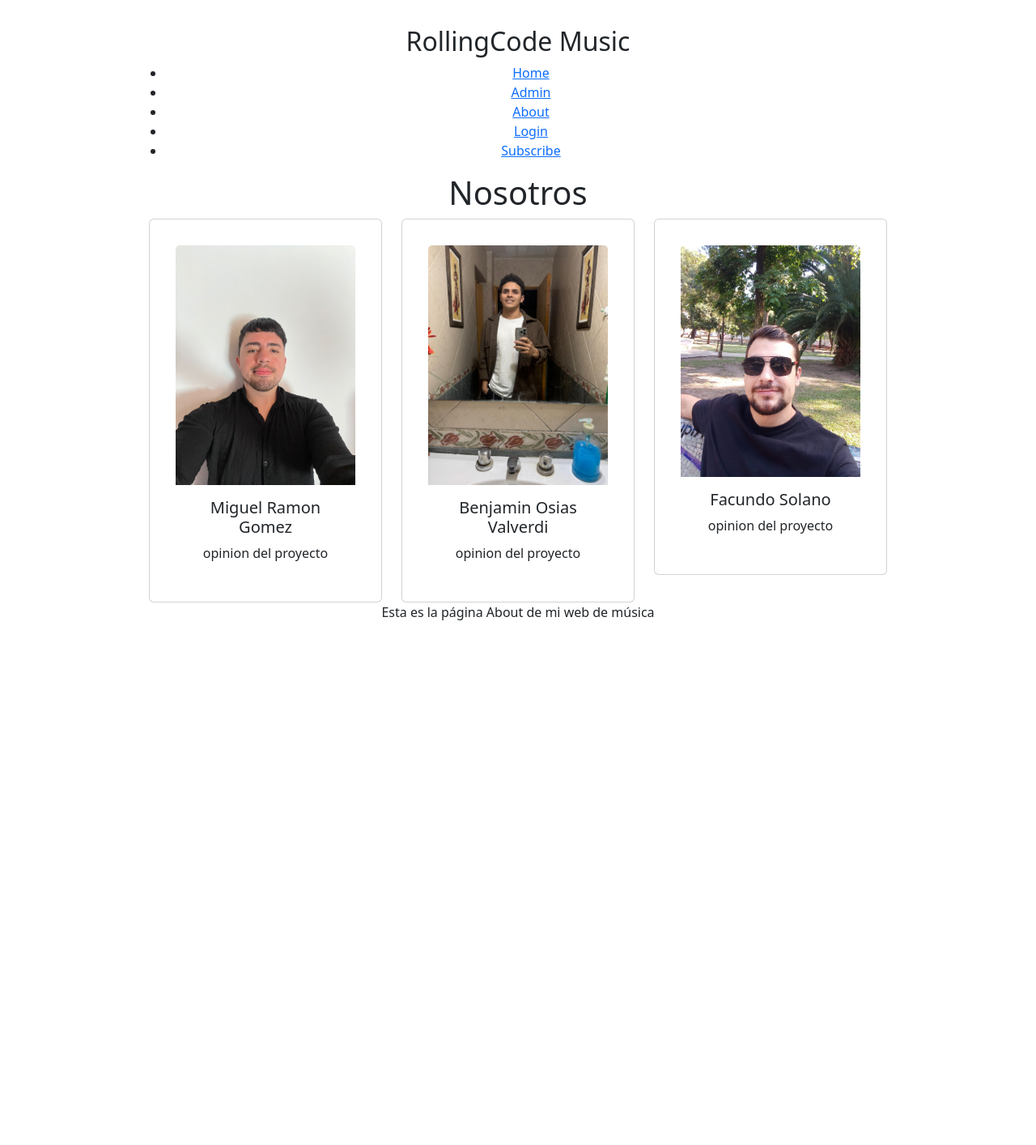
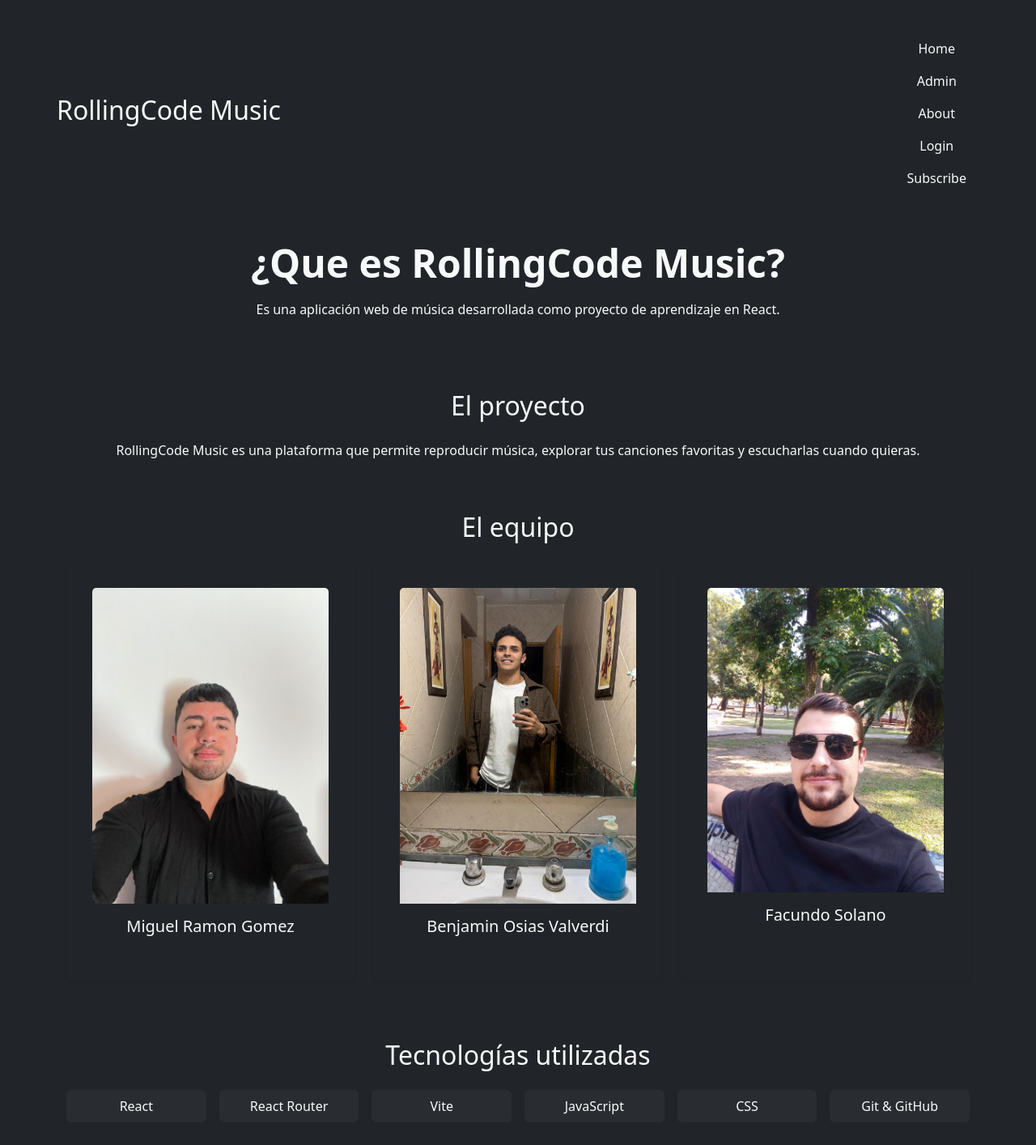
Before and after one commit to mkgz29/RollingCode-Music, a React (Vite) app: page /about in a window 1280 px wide. Shown: the top 1414 px of the page at 81% size. Before the commit the page ends 816 px from the top, so only its background shows below. Built offline with nearby package versions, Linux system fonts and the light colour scheme.

Commit message:
estilos a la page about

```diff
--- a/index.html
+++ b/index.html
@@ -5,8 +5,12 @@
     <link rel="icon" type="image/svg+xml" href="/vite.svg" />
     <meta name="viewport" content="width=device-width, initial-scale=1.0" />
     <title>rolling-code-music</title>
+    <link
+      href="https://cdn.jsdelivr.net/npm/bootstrap@5.3.3/dist/css/bootstrap.min.css"
+      rel="stylesheet"
+    />
   </head>
-  <body>
+  <body class="bg-dark text-light min-vh-100">
     <div id="root"></div>
     <script type="module" src="/src/main.jsx"></script>
   </body>
--- a/src/components/Cardabout.jsx
+++ b/src/components/Cardabout.jsx
@@ -10,25 +10,23 @@ const images = {
 
 const Cardabout = ({ cards }) => {
   return (
-    <div className="container text-center">
-      <div className="row">
+    <>
       {cards.map((card) => (
-          <div className="col" key={card.id}>
-            <div className="card mx-auto" style={{ width: "18rem" }}>
+        <div className="col-md-4" key={card.id}>
+          <div className="card bg-dark text-light h-100 border-0 shadow-sm">
             <img
               src={images[card.img]}
               className="card-img-top"
               alt={card.title}
             />
-              <div className="card-body">
+            <div className="card-body text-center">
               <h5 className="card-title">{card.title}</h5>
-                <p className="card-text">{card.text}</p>
+              <p className="card-text text-secondary">{card.text}</p>
             </div>
           </div>
         </div>
       ))}
-      </div>
-    </div>
+    </>
   );
 };
 
--- a/src/components/navbar.jsx
+++ b/src/components/navbar.jsx
@@ -1,19 +1,39 @@
 import { Link } from "react-router-dom";
 
 const Navbar = () => {
-    return (
-        <nav>
-  <h2>RollingCode Music</h2>
+  return (
+    <nav className="navbar navbar-dark bg-dark">
+      <h2>RollingCode Music</h2>
 
-      <ul>
-        <li><Link to="/">Home</Link></li>
-        <li><Link to="/admin">Admin</Link></li>
-        <li><Link to="/about">About</Link></li>
-        <li><Link to="/login">Login</Link></li>
-        <li><Link to="/subscribe">Subscribe</Link></li>
+      <ul className="nav flex-column">
+        <li className="nav-item">
+          <Link className="nav-link text-light" to="/">
+            Home
+          </Link>
+        </li>
+        <li className="nav-item">
+          <Link className="nav-link text-light" to="/admin">
+            Admin
+          </Link>
+        </li>
+        <li className="nav-item">
+          <Link className="nav-link text-light" to="/about">
+            About
+          </Link>
+        </li>
+        <li className="nav-item">
+          <Link className="nav-link text-light" to="/login">
+            Login
+          </Link>
+        </li>
+        <li className="nav-item">
+          <Link className="nav-link text-light" to="/subscribe">
+            Subscribe
+          </Link>
+        </li>
       </ul>
-        </nav>
-    )
+    </nav>
+  );
 };
 
 export default Navbar;
--- a/src/pages/About.jsx
+++ b/src/pages/About.jsx
@@ -6,31 +6,72 @@ function About() {
     {
       id: 1,
       title: "Miguel Ramon Gomez",
-      text: "opinion del proyecto",
+      text: "",
       img: "about1",
     },
     {
       id: 2,
       title: "Benjamin Osias Valverdi",
-      text: "opinion del proyecto",
+      text: "",
       img: "about2",
     },
     {
       id: 3,
       title: "Facundo Solano",
-      text: "opinion del proyecto",
+      text: "",
       img: "about3",
     },
   ];
 
   return (
-    <div>
+    <>
       <Navbar />
-      <h1>Nosotros</h1>
-      <Cardabout cards={cardsInfo} />
-      <p>Esta es la página About de mi web de música</p>
-    </div>
+
+      <main className="bg-dark text-light">
+        <section className="container py-5 text-center">
+          <h1 className="fw-bold display-5">¿Que es RollingCode Music?</h1>
+          <p className="mt-3">
+            Es una aplicación web de música desarrollada como proyecto de
+            aprendizaje en React.
+          </p>
+        </section>
+
+        <section className="container py-4">
+          <h2 className="text-center mb-4">El proyecto</h2>
+          <p>
+            RollingCode Music es una plataforma que permite reproducir música,
+            explorar tus canciones favoritas y escucharlas cuando quieras.
+          </p>
+        </section>
+
+        <section className="container py-4">
+          <h2 className="text-center mb-4">El equipo</h2>
+          <div className="row g-4">
+            <Cardabout cards={cardsInfo} />
+          </div>
+        </section>
+
+        <section className="container py-5">
+          <h2 className="text-center mb-4">Tecnologías utilizadas</h2>
+          <div className="row justify-content-center g-3">
+            {[
+              "React",
+              "React Router",
+              "Vite",
+              "JavaScript",
+              "CSS",
+              "Git & GitHub",
+            ].map((tech) => (
+              <div key={tech} className="col-6 col-md-4 col-lg-2">
+                <div className="bg-secondary bg-opacity-10 text-center py-2 rounded">
+                  {tech}
+                </div>
+              </div>
+            ))}
+          </div>
+        </section>
+      </main>
+    </>
   );
 }
-
 export default About;
```
Lines whose indentation alone changed are shown as unchanged.
